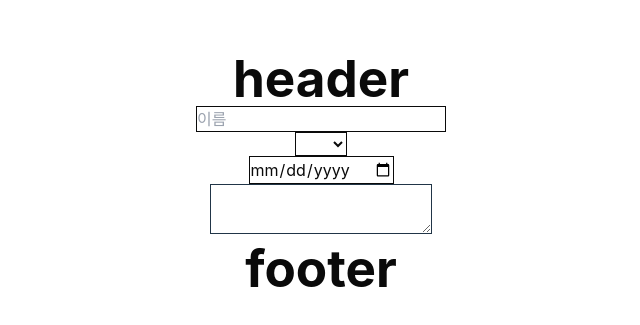
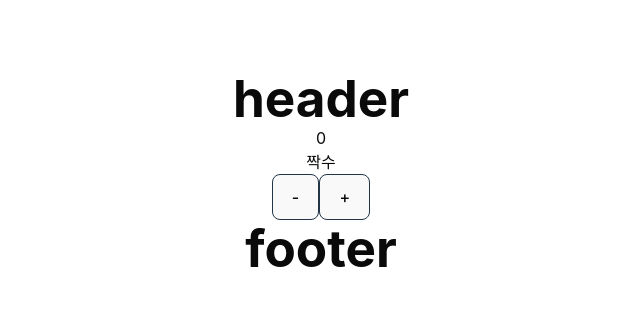
Before and after one commit to ASAC-06-A/FE_TEST, a React (Vite) app: page / in a window 1280 px wide. Shown: the part 227-552 px from the top of the page, without its empty margins (319-959 px from the left). Built offline with nearby package versions, Linux system fonts and the light colour scheme.

Commit message:
feat: props와 state 설정

```diff
--- a/src/components/Body.jsx
+++ b/src/components/Body.jsx
@@ -1,39 +1,26 @@
+import '@/components/Body.css'
 import { useState } from 'react'
 
+function Viewer({ number }) {
+  return <div>{number % 2 === 0 ? <h2>짝수</h2> : <h2>홀수</h2>}</div>
+}
+
 function Body() {
-  const [state, setState] = useState({
-    name: '',
-    gender: '',
-    birth: '',
-    bio: '',
-  })
-
-  const handleOnChange = (e) => {
-    console.log('현재 수정 대상 : ', e.target.name)
-    console.log('수정값 : ', e.target.value)
-    setState({
-      ...state,
-      [e.target.name]: e.target.value,
-    })
+  const [number, setNumber] = useState(0)
+  const onIncrease = () => {
+    setNumber(number + 1)
+  }
+  const onDecrease = () => {
+    setNumber(number - 1)
   }
   return (
     <div>
+      <h2>{number}</h2>
+      <Viewer number={number} />
+
       <div>
-        <input name='name' value={state.name} onChange={handleOnChange} placeholder='이름' />
-      </div>
-      <div>
-        <select name='gender' value={state.gender} onChange={handleOnChange}>
-          <option key={''}></option>
-          <option key={'여성'}>여성</option>
-          <option key={'남성'}>남성</option>
-          <option key={'기타'}>기타</option>
-        </select>
-      </div>
-      <div>
-        <input name='birth' type='date' value={state.birth} onChange={handleOnChange} />
-      </div>
-      <div>
-        <textarea name='bio' value={state.bio} onChange={handleOnChange} />
+        <button onClick={onDecrease}>-</button>
+        <button onClick={onIncrease}>+</button>
       </div>
     </div>
   )
```
